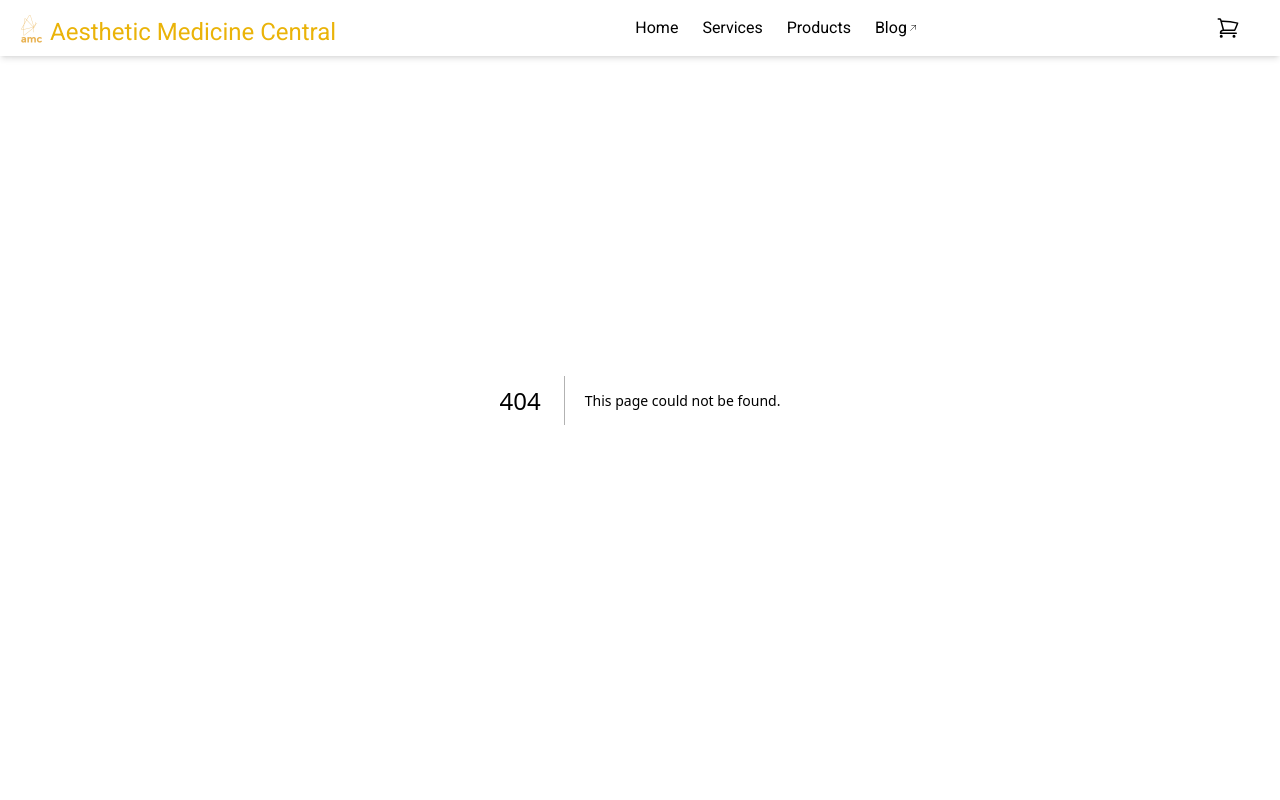
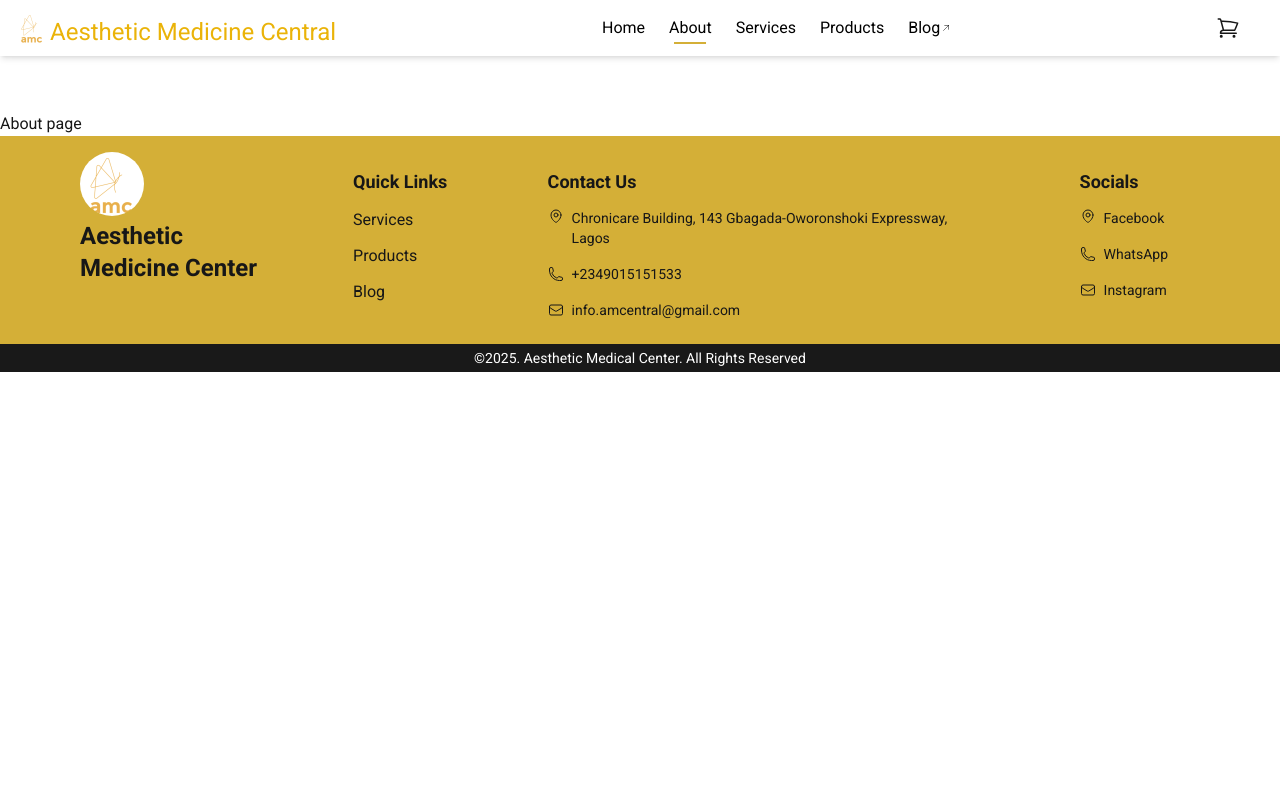
Before and after one commit to Tola-byte/aesthetic-medical-central, a Next.js app: page /about in a window 1280 px wide. Before the commit this address had no page. Shown: the top 800 px of the page. Built offline with nearby package versions, Linux system fonts and the light colour scheme.

Commit message:
added about page

```diff
--- /dev/null
+++ b/src/app/(pages)/about/page.jsx
@@ -0,0 +1,7 @@
+import React from 'react';
+
+const page = () => {
+  return <div className="pt-28">About page</div>;
+};
+
+export default page;
--- a/src/app/components/Navbar.jsx
+++ b/src/app/components/Navbar.jsx
@@ -12,6 +12,10 @@
   {
     label: 'Home',
     path: '/',
+  },
+  {
+    label: 'About',
+    path: '/about',
   },
   {
     label: 'Services',
```
